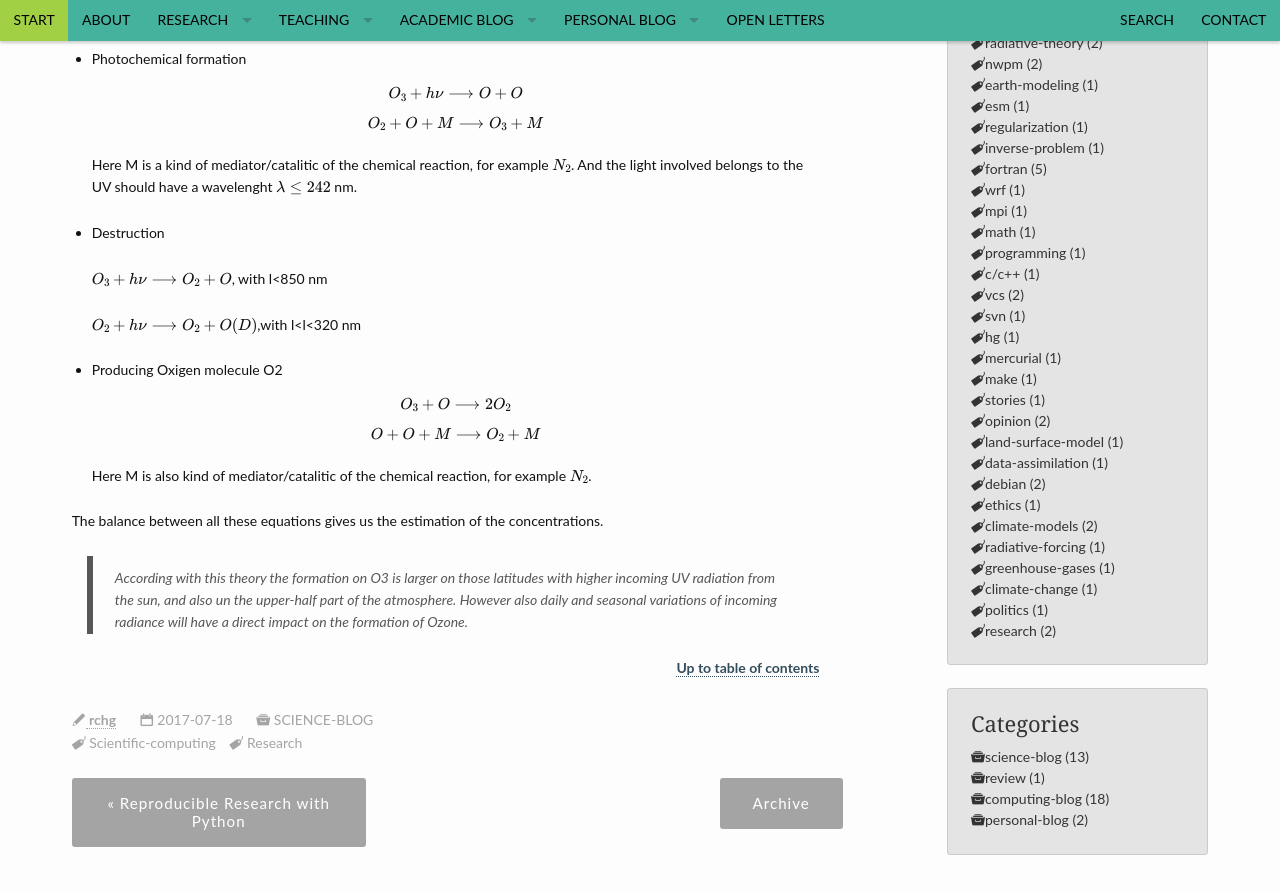
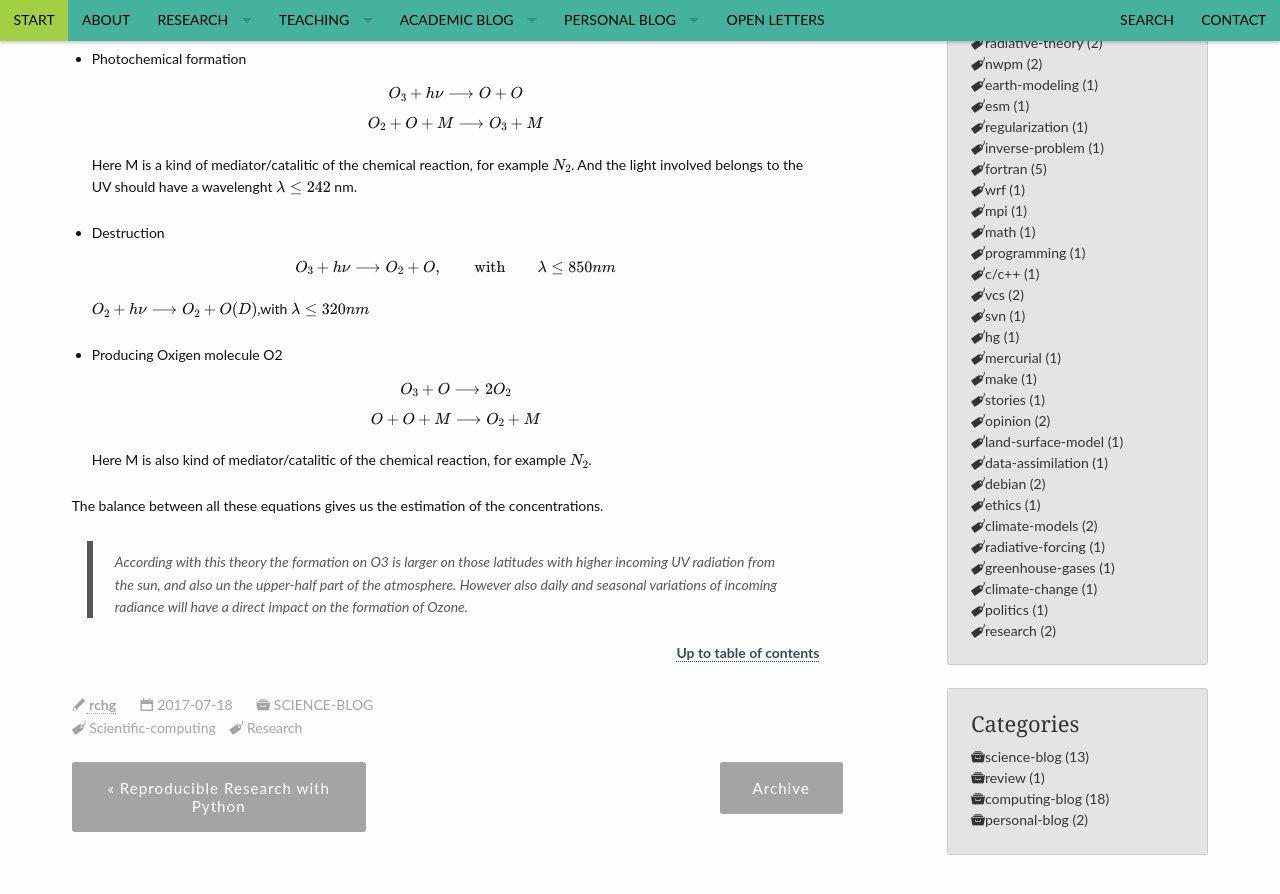
Before and after one commit to RCHG/rchg.github.io, a Jekyll site: the page built from _posts/2017-07-18-Atmospheric-Ozone.md, in a window 1280 px wide and 900 px high, scrolled down 659 px. Shown: the top 894 px of the window. Built offline with Jekyll 4.4.1, drawn with Linux system fonts in a browser that asks for light colours; formulas are drawn with MathJax 3.

Commit message:
Update 2017-07-18-Atmospheric-Ozone.md

```diff
--- a/_posts/2017-07-18-Atmospheric-Ozone.md
+++ b/_posts/2017-07-18-Atmospheric-Ozone.md
@@ -40,9 +40,9 @@
 
 - Destruction
 
-   $$ O_{3}+h\nu\longrightarrow  O_{2}+O $$, with  l<850 nm
+   $$ O_{3}+h\nu\longrightarrow  O_{2}+O, \qquad \text{with} \qquad \lambda  \leq 850 nm $$
 
-   $$ O_{2}+h\nu \longrightarrow  O_{2}+O(D)$$,with  l<l<320 nm
+   $$ O_{2}+h\nu \longrightarrow  O_{2}+O(D)$$,with $$ \lambda \leq 320 nm $$
 
 - Producing Oxigen molecule O2
 
```
